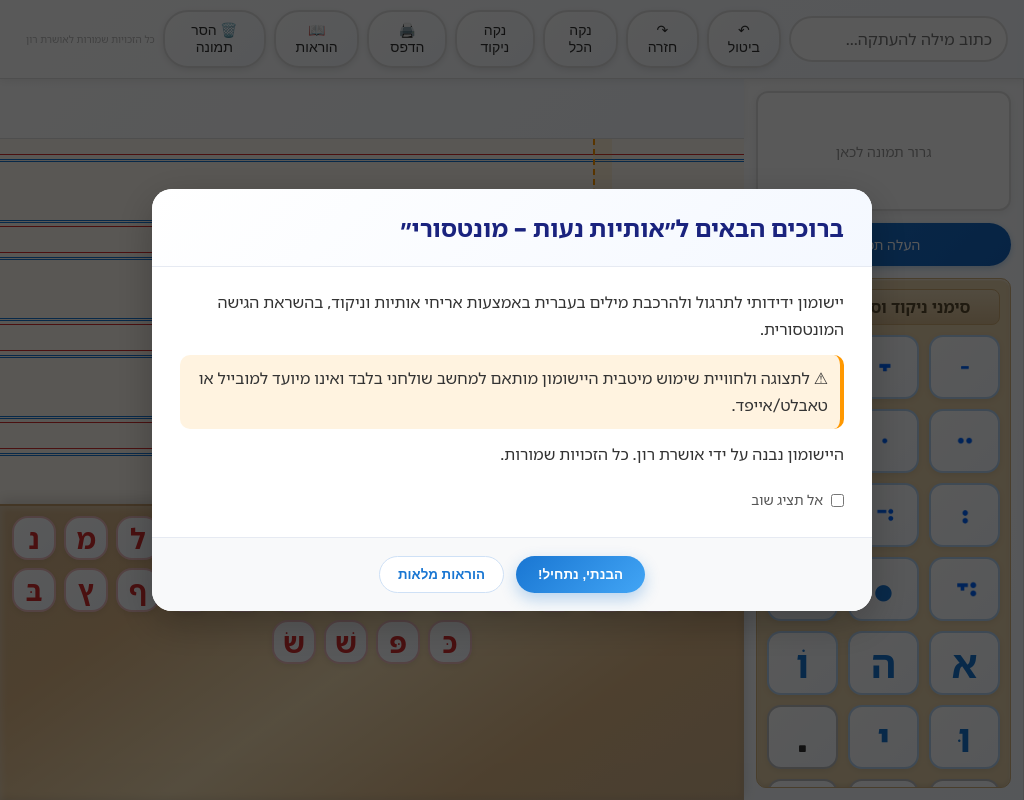
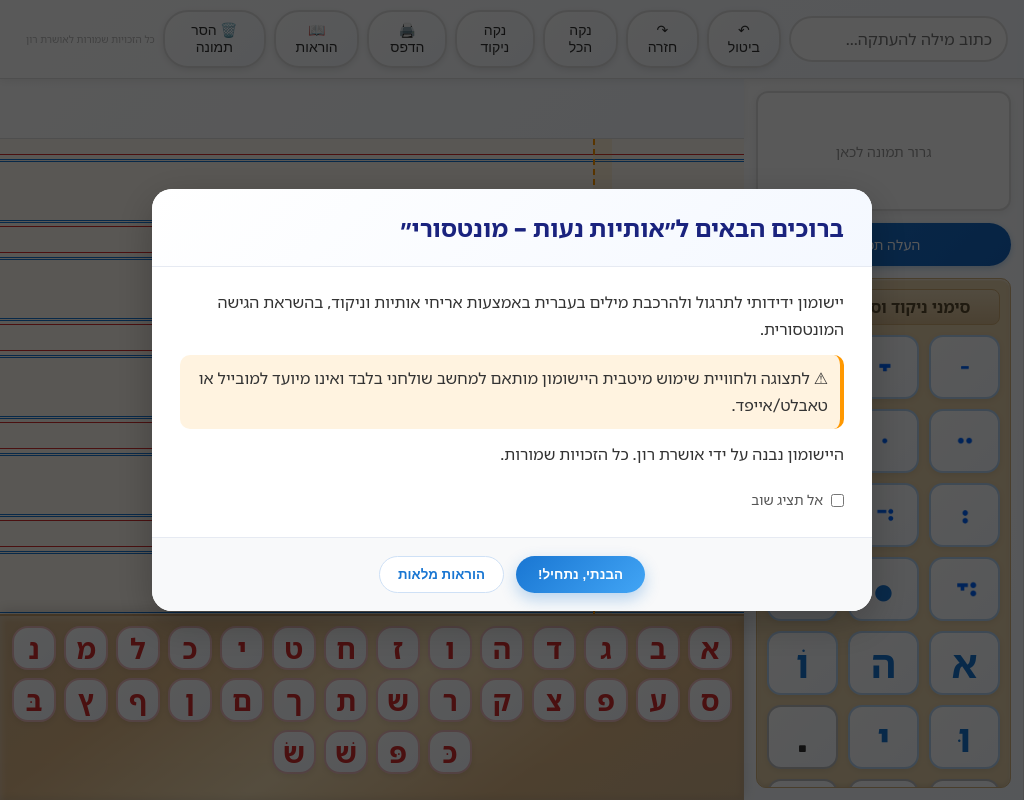
Before and after one commit to oshrat1631/naot, a plain HTML site: page index.html in a window 1024 px wide. Drawn offline with nearby package versions, Linux system fonts and the light colour scheme; a web font is replaced by a local one.

Commit message:
הסרת רווח מיותר בדוק: צמצום padding-bottom ו-scroll-padding-bottom כדי למנוע שטח ריק בתחתית המגש בשולחן עבודה

```diff
--- a/index.html
+++ b/index.html
@@ -416,8 +416,9 @@
                 inset -2px -2px 6px rgba(0,0,0,0.1),
                 0 -4px 12px rgba(0,0,0,0.15);
             position: relative;
-            padding-bottom: calc(env(safe-area-inset-bottom) + 96px); /* extra space so last row is easy to tap */
-            scroll-padding-bottom: 96px;
+            /* Avoid excessive empty space on desktop */
+            padding-bottom: 10px;
+            scroll-padding-bottom: 0;
         }
         .dock-tile {
             padding: 12px 16px;
@@ -857,8 +858,9 @@
                 max-height: 48vh;
                 overflow-y: auto;
                 -webkit-overflow-scrolling: touch;
-                padding-bottom: calc(env(safe-area-inset-bottom) + 120px);
-                scroll-padding-bottom: 120px;
+                /* Reduce bottom padding to avoid large gap */
+                padding-bottom: 10px;
+                scroll-padding-bottom: 0;
             }
         }
         @media print {
```
